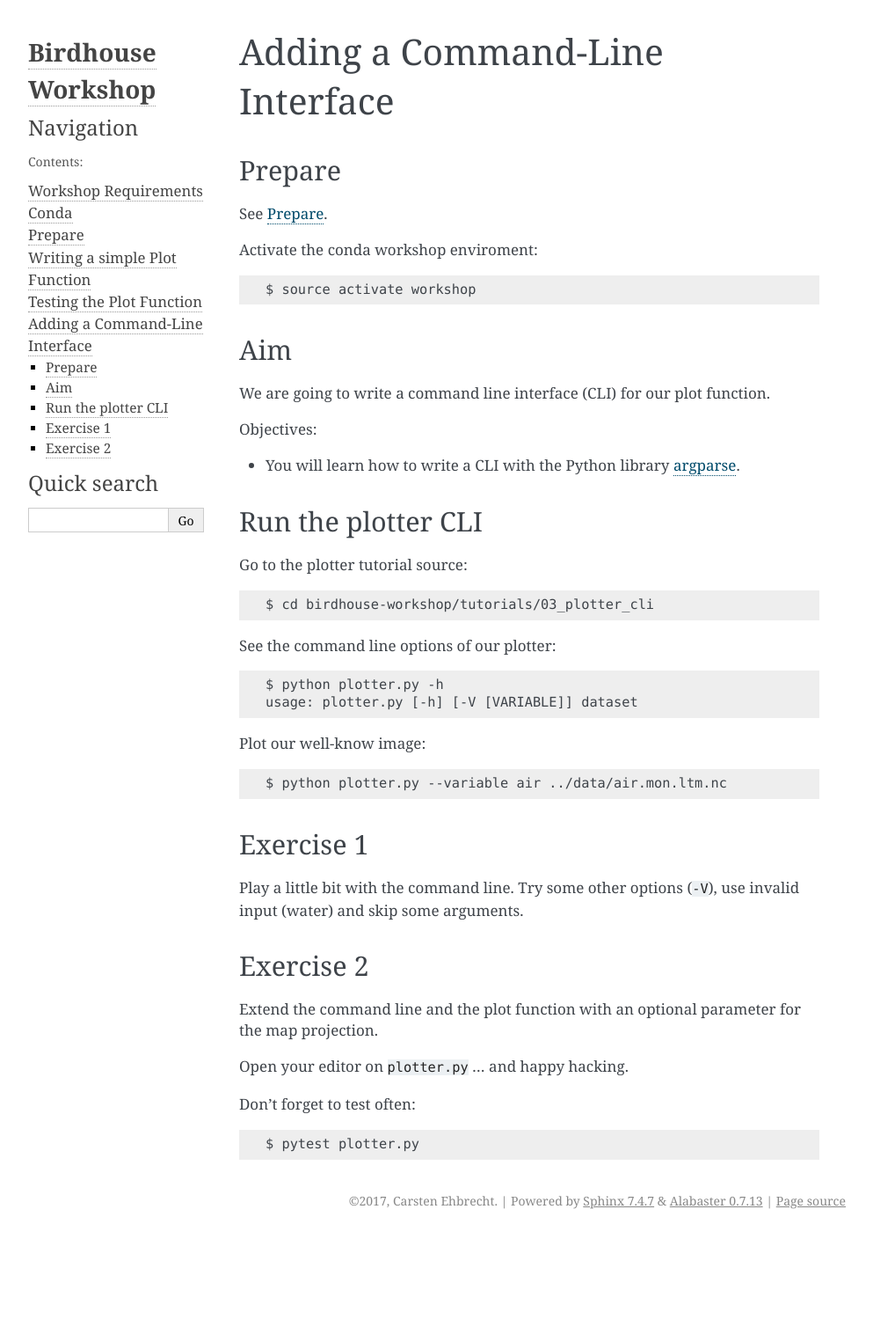
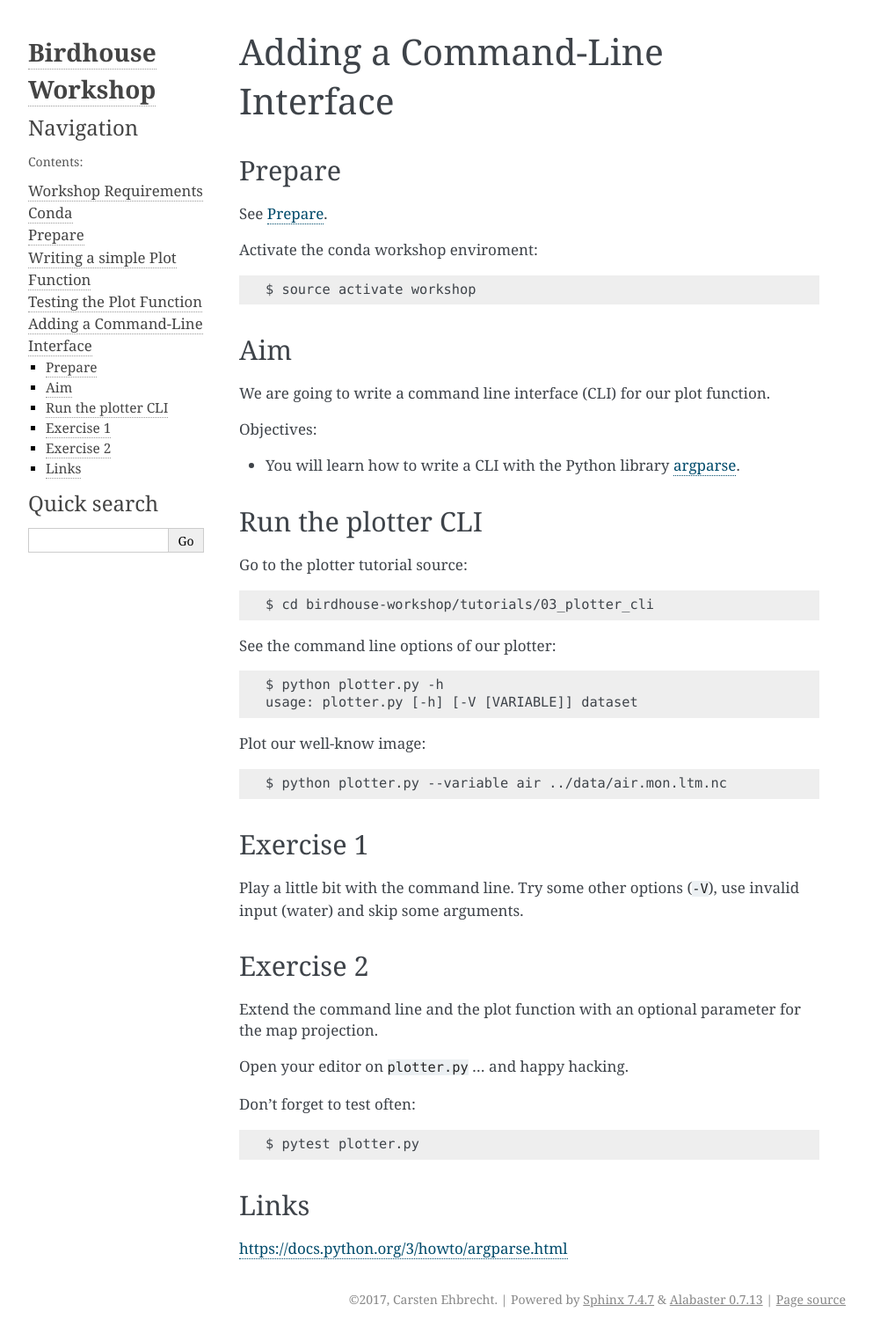
Before and after one commit to bird-house/birdhouse-workshop, a Sphinx documentation site: the page built from docs/source/plotter_cli.rst, in a window 1280 px wide. Shown: the whole page at 88% size, without its empty margins (148-1141 px from the left). Built offline with Sphinx 7.4.7, drawn with Linux system fonts in a browser that asks for light colours; before the commit the page ends 1404 px from its top, so only the background shows below that.

Commit message:
update plotter_cli

```diff
--- a/docs/source/plotter_cli.rst
+++ b/docs/source/plotter_cli.rst
@@ -55,3 +55,8 @@ Open your editor on ``plotter.py`` ... and happy hacking.
 Don't forget to test often::
 
   $ pytest plotter.py
+
+Links
+-----
+
+https://docs.python.org/3/howto/argparse.html
```
